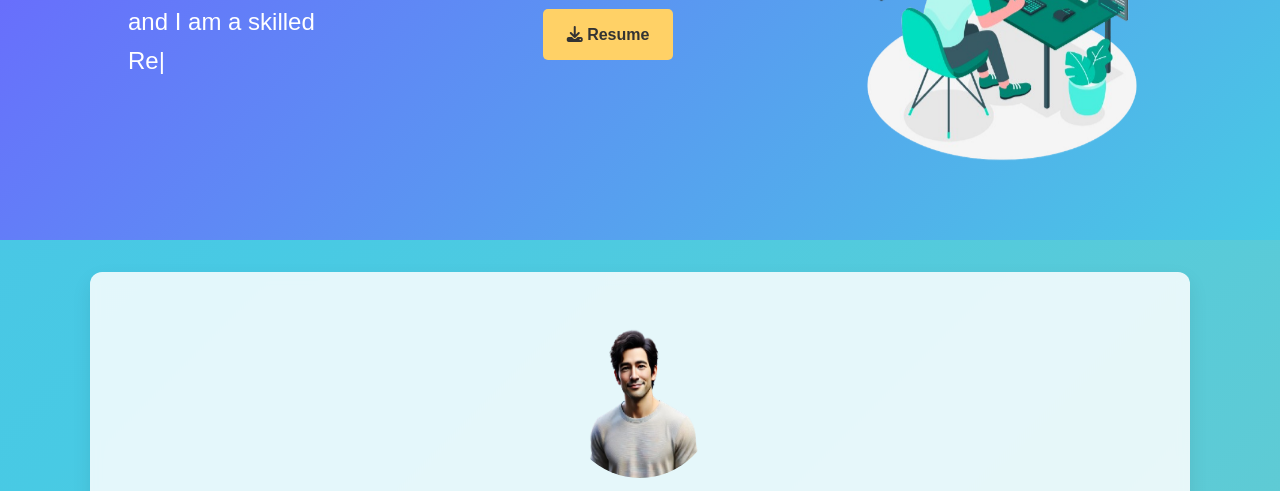
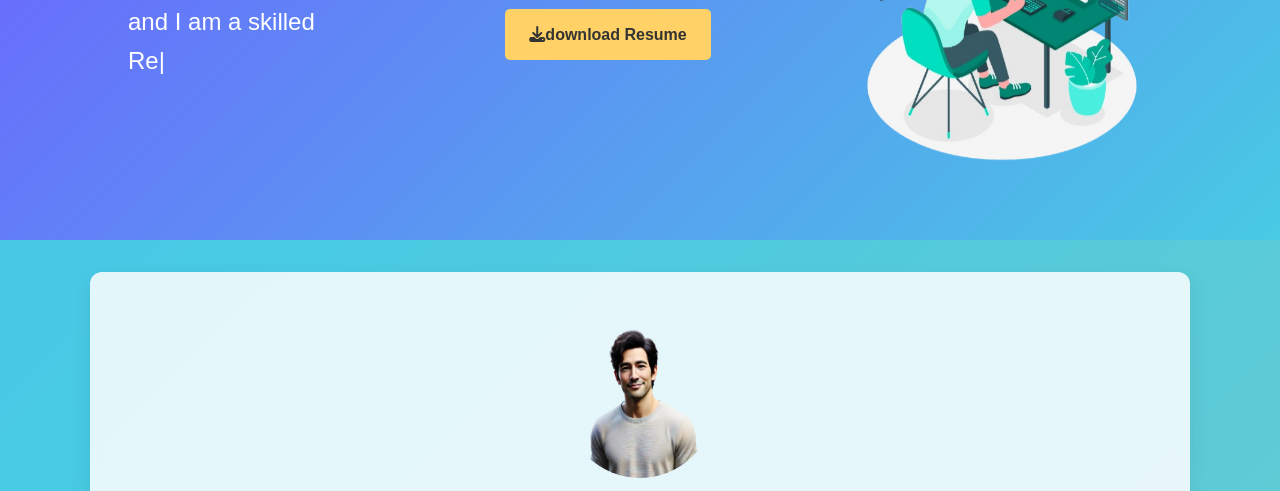
Before and after one commit to as90707289-droid/portfolio, a plain HTML site: page index.html in a window 1280 px wide. Shown: the part 269-760 px from the top of the page. Drawn offline with nearby package versions, Linux system fonts and the light colour scheme.

Commit message:
add all live link and some file

```diff
--- a/index.html
+++ b/index.html
@@ -37,8 +37,8 @@
       <div>and I am a skilled</div>
       <span id="element"></span>
     </div>
-     <a href="nResume1.pdf" download class="btn-resume">
-      <i class="fa-solid fa-download"></i> Resume</a>
+     <a href="MResume.pdf" download class="btn-resume">
+      <i class="fa-solid fa-download"></i>download Resume</a>
     <div class="rightsection">
       <img src="image (2).png" alt="">
     </div>
```
Also changed, not shown: Contact-form.png (added), Social-media-link.png (added), 3 other files.
